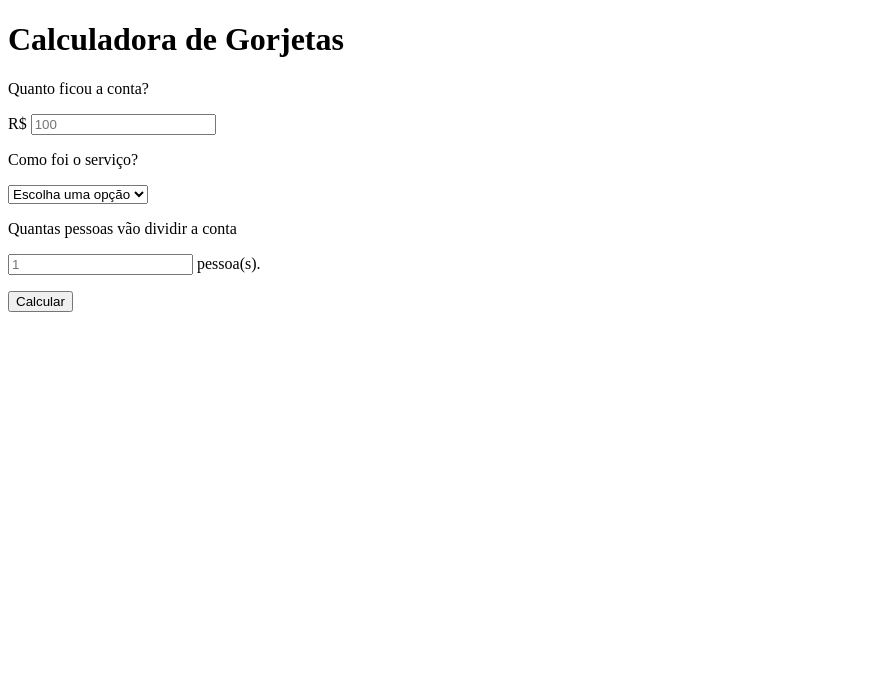
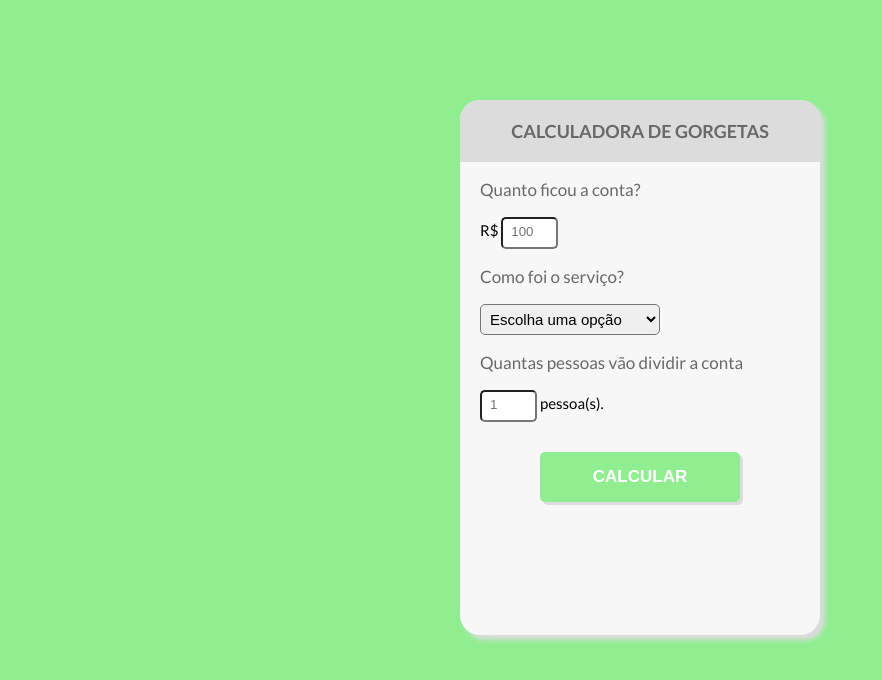
Before and after one commit to maysonsilv/OBC-Calculadora-De-Gorgetas, a plain HTML site: page index.html in a window 1280 px wide. Shown: the whole page, without its empty margins (0-882 px from the left). Drawn offline with Linux system fonts and the light colour scheme.

Commit message:
Estilizando a nossa calculadora de gorgetas com css3

```diff
--- a/index.html
+++ b/index.html
@@ -4,35 +4,38 @@
     <meta charset="UTF-8">
     <meta http-equiv="X-UA-Compatible" content="IE=edge">
     <meta name="viewport" content="width=device-width, initial-scale=1.0">
-    <title>Calculadora de Gorjetas</title>
+    <title>Calculadora de Gorgetas</title>
+    <link rel="stylesheet" href="style.css">
 </head>
 <body>
 
+    <div class="container">
+
         <div>
 
-        <h1>Calculadora de Gorjetas</h1>
+            <h1 class="title">Calculadora de Gorgetas</h1>
 
         </div>
 
         <div>
 
-        <form>
+            <form class="tipsForm">
 
             <label for="bill">
-            <p>Quanto ficou a conta?</p>
+                <p class="p-label">Quanto ficou a conta?</p>
             </label>
 
             <p>
-            R$ <input type="number" placeholder="100" name="bill" id="bill">
+                R$ <input type="number" placeholder="100" name="bill" id="bill" class="formInput">
             </p>
 
             <label for="serviceQual">
-            <p>Como foi o serviço?</p>
+                <p class="p-label">Como foi o serviço?</p>
             </label>
 
             <p>
 
-            <select name="serviceQual" id="serviceQual">
+                <select name="serviceQual" id="serviceQual" class="formSelect">
 
                     <option  disabled selected value="0">Escolha uma opção</option>
                     <option value="0.3">30% - Incrível</option>
@@ -46,14 +49,14 @@
             </p>
 
             <label for="people">
-            <p>Quantas pessoas vão dividir a conta</p>
+                <p class="p-label">Quantas pessoas vão dividir a conta</p>
             </label>
 
             <p>
-            <input type="number" placeholder="1" name="people" id="people"> pessoa(s).
+                <input type="number" placeholder="1" name="people" id="people" class="formInput"> pessoa(s).
             </p>
 
-          <button type="submit">Calcular</button>
+            <button  class="formSubmit" type="submit">Calcular</button>
 
 
 
@@ -62,6 +65,6 @@
         </div>
 
 
-
+    </div>
 </body>
 </html>
--- a/style.css
+++ b/style.css
@@ -0,0 +1,97 @@
+@import url('https://fonts.googleapis.com/css2?family=Inter:wght@400;900&family=Lato:wght@300;400;700&family=Roboto:wght@300;400;700&display=swap');
+:root{
+    --primary-color:  lightgreen;
+    --secondary-color: DimGrey;
+    --tertiary-color: Gainsboro;
+}
+
+body{
+    background-color: var(--primary-color);
+    font-size: 15px;
+    font-family: Lato, sans-serif;
+}
+
+.container {
+
+    height: 535px;
+    width: 360px;
+    margin: 100px auto;
+    background: #f7f7f7;
+    box-shadow: 5px 5px 5px var(--tertiary-color);
+    border-radius: 20px;
+}
+
+.title{
+    background: var(--tertiary-color);
+    color: var(--secondary-color);
+    padding: 20px;
+    text-transform: uppercase;
+    font-size: 18px;
+    font-weight: bold;
+    border-top-left-radius: 20px;
+    border-top-right-radius: 20px;
+    text-align: center;
+
+
+
+}
+
+.tipsForm{
+
+    padding-left: 20px;
+    padding-right: 20px;
+}
+
+
+.formInput{
+
+    background: white;
+    width: 40px;
+    padding: 5px 5px 8px 8px;
+    border-radius: 5px;
+
+
+}
+
+.formInput:focus{
+
+    border: 3px solid var(--primary-color);
+    outline: none;
+}
+
+.formSelect{
+    width: 180px;
+    padding: 5px;
+    font-size: 15px;
+    border-radius: 5px;
+}
+
+.formSelect:focus {
+
+    border: 3px solid var(--primary-color);
+    outline: none;
+
+}
+
+.formSubmit{
+
+    text-transform: uppercase;
+    font-weight: bold;
+    display: block;
+    margin: 30px auto;
+    background: var(--primary-color);
+    border-radius: 5px;
+    width: 200px;
+    height: 50px;
+    font-size: 17px;
+    color: white;
+    border: none;
+    box-shadow: 3px 3px var(--tertiary-color);
+}
+
+.p-label{
+
+    font-size: 17px;
+    font-weight: 500;
+    color: var(--secondary-color);
+}
```
Lines whose indentation alone changed are shown as unchanged.
